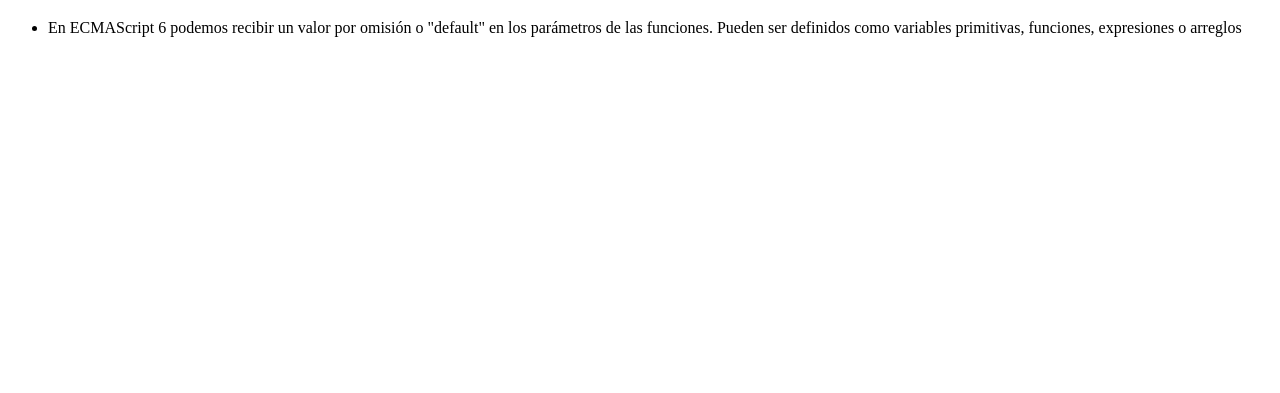
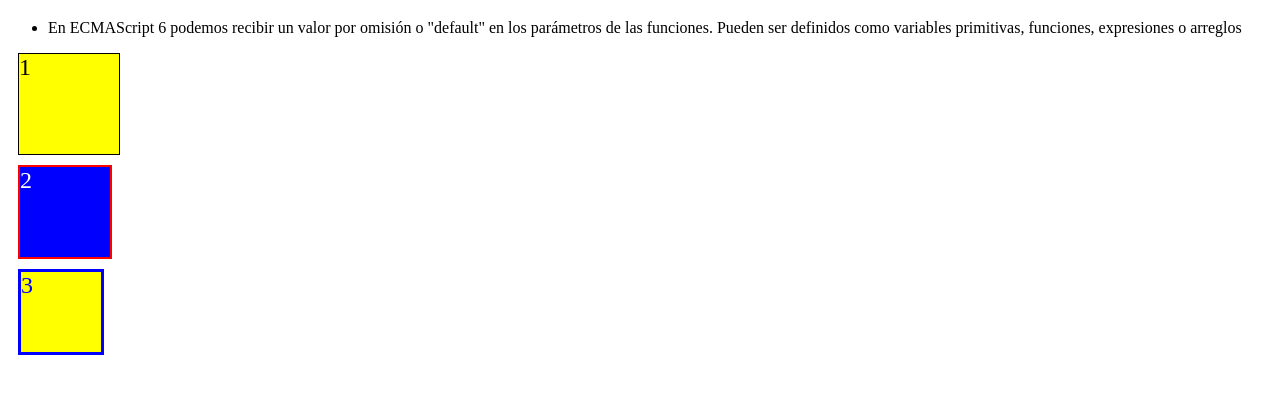
Before and after one commit to jcarlosj/Learning-JavaScript-ES6-Intermediate-Improvements, a plain HTML site: page arguments/index.html in a window 1280 px wide. Shown: the part 61-454 px from the top of the page. Drawn offline with Linux system fonts and the light colour scheme.

Commit message:
3 - Valores por 'default' en argumentos: Tratamiento de argumentos como cadenas de texto indefinido en ES6 (Cambio de color de fondo)

```diff
--- /dev/null
+++ b/arguments/css/style.css
@@ -0,0 +1,27 @@
+/* Archivo de estilos */
+#cuadro-1 {
+  width: 100px;
+  height: 100px;
+  border: 1px solid black;
+  margin: 10px;
+  color: black;
+  font-size: 24px;
+}
+
+#cuadro-2 {
+  width: 90px;
+  height: 90px;
+  border: 2px solid red;
+  margin: 10px;
+  color: white;
+  font-size: 24px;
+}
+
+#cuadro-3 {
+  width: 80px;
+  height: 80px;
+  border: 3px solid blue;
+  margin: 10px;
+  color: blue;
+  font-size: 24px;
+}
--- a/arguments/index.html
+++ b/arguments/index.html
@@ -4,11 +4,15 @@
     <meta charset="utf-8" />
     <title>Valores por defecto en los argumentos</title>
     <script src="js/arguments.js" type="text/javascript"></script>
+    <link rel="stylesheet" href="css/style.css" />
   </head>
   <body>
     <h1>Valores por defecto en los argumentos</h1>
     <ul>
       <li>En ECMAScript 6 podemos recibir un valor por omisión o "default" en los parámetros de las funciones. Pueden ser definidos como variables primitivas, funciones, expresiones o arreglos</li>
     </ul>
+    <div id="cuadro-1">1</div>
+    <div id="cuadro-2">2</div>
+    <div id="cuadro-3">3</div>
   </body>
 </html>
--- a/arguments/js/arguments.js
+++ b/arguments/js/arguments.js
@@ -1,17 +1,11 @@
 /* Valores por defecto en argumentos en ES6 */
-
-/* Usando el Destructuring (asignando valores con respecto a un arreglo) */
-function sumar(
-  [ num1, num2 ] = [ 1, 2 ],      // Destructuring
-  { num3: num3 } = { num3: 3 }    // JSON Object
-) {
-
-  return num1 + num2 + num3 ;
+function cambiarColorFondo( elemento, color = 'yellow' ) {
+  var cuadro = document .getElementById( elemento );
+  cuadro .style .backgroundColor = color;
 }
 
-/* Resultados */
-console .group( 'Destructuring' );
-  console .log( sumar() );                          // 6
-  console .log( sumar( [ 3, 5 ] ) );                // 11
-  console .log( sumar( [ 3, 5 ], { num3:2 } ) );    // 10
-console .groupEnd();
+window .onload = function() {
+  cambiarColorFondo( 'cuadro-1' );              // Color de fondo amarillo
+  cambiarColorFondo( 'cuadro-2', 'blue' );      // Color de fondo azul
+  cambiarColorFondo( 'cuadro-3', undefined );   // Color de fondo amarillo
+}
```
